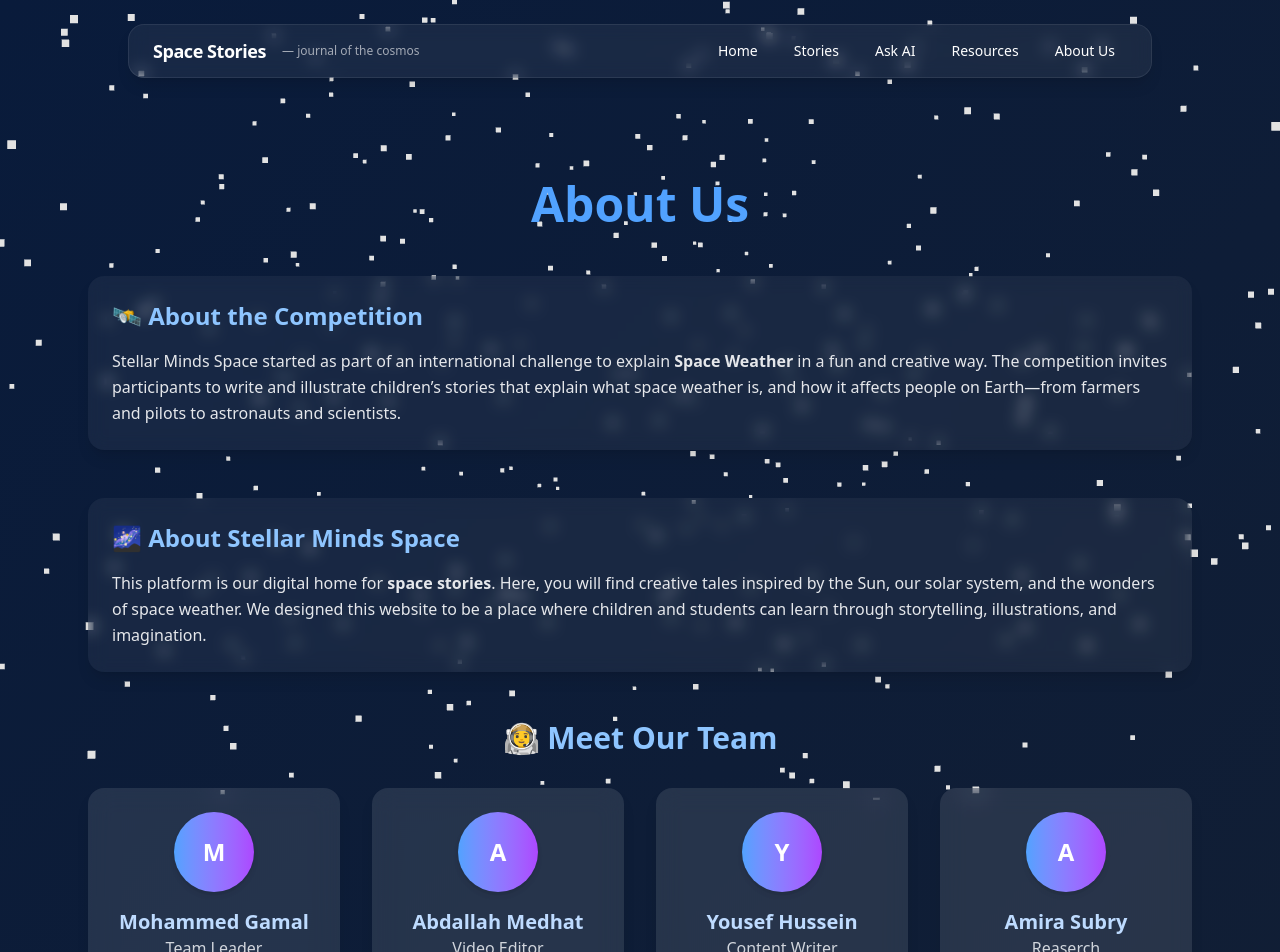
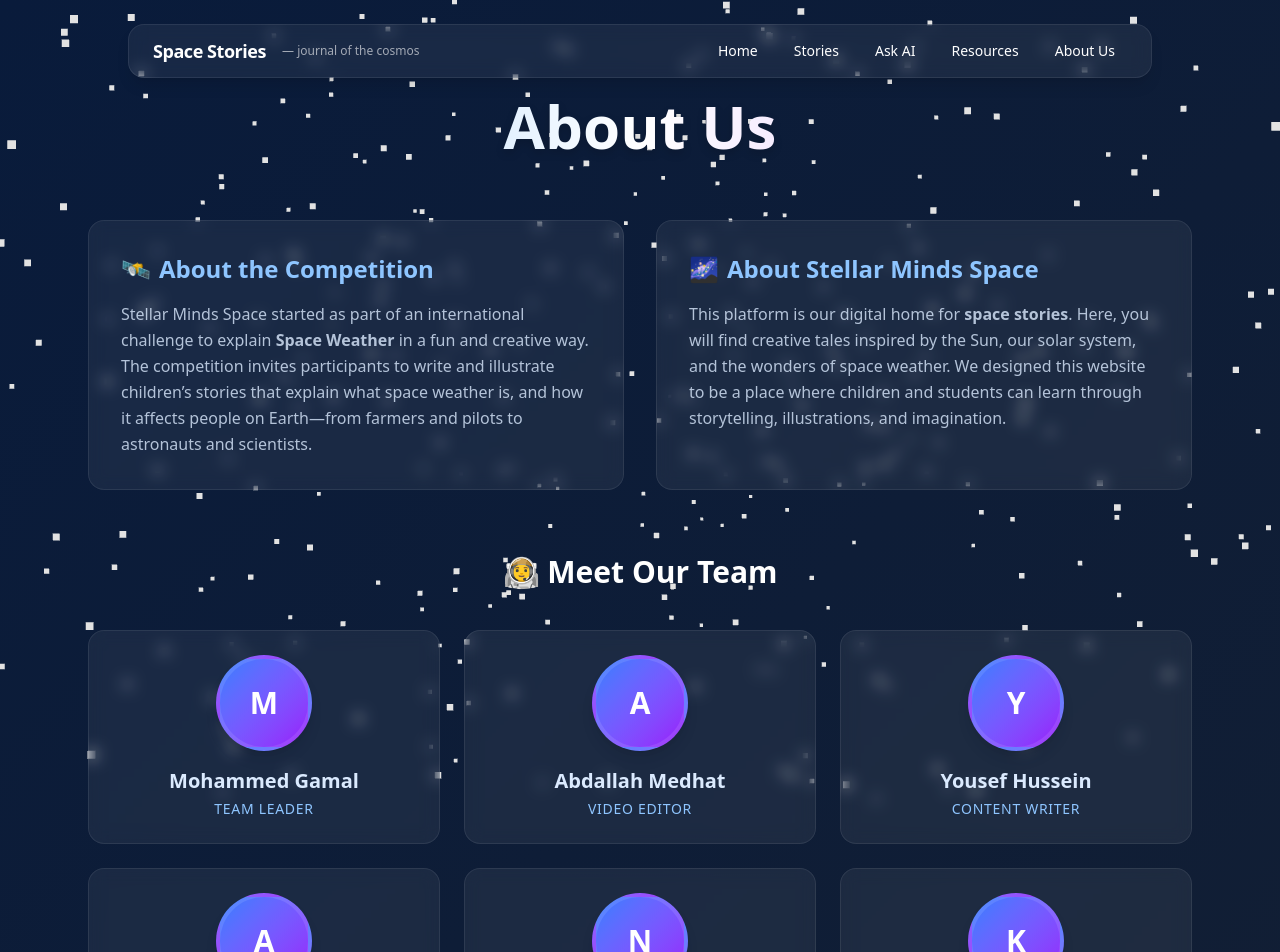
Before and after one commit to yougitgub/space-storiess, a Next.js app: page /about in a window 1280 px wide. Shown: the top 952 px of the page. Built offline with nearby package versions, Linux system fonts and the light colour scheme.

Commit message:
some Updates

```diff
--- a/app/about/page.jsx
+++ b/app/about/page.jsx
@@ -1,62 +1,58 @@
 "use client";
+
 import SpaceScene from "@/components/SpaceScene";
 import NavBar from "@/components/NavBar";
 import Footer from "@/components/Footer";
-
-
+import { motion } from "framer-motion";
 
 const team = [
-  {
-    name: "Mohammed Gamal",
-    role: "Team Leader",
-    skills: ["React", "Next.js", "TailwindCSS"],
-  },
-  {
-    name: "Abdallah Medhat",
-    role: "Video Editor",
-    skills: ["Creative Writing", "Science Communication"],
-  },
-  {
-    name: "Yousef Hussein",
-    role: "Content Writer",
-    skills: ["Creative Writing", "Science Communication"],
-  },
-  {
-    name: "Amira Subry",
-    role: "Reaserch",
-    skills: ["Creative Writing", "Science Communication"],
-  },
-  {
-    name: "Norhan Rady",
-    role: "Presentation",
-    skills: ["Creative Writing", "Science Communication"],
-  },
-  {
-    name: "Khalil Abdelrahman",
-    role: "Front-End Developer",
-    skills: ["Creative Writing", "Science Communication"],
-  },
-
+  { name: "Mohammed Gamal", role: "Team Leader", initial: "M" },
+  { name: "Abdallah Medhat", role: "Video Editor", initial: "A" },
+  { name: "Yousef Hussein", role: "Content Writer", initial: "Y" },
+  { name: "Amira Subry", role: "Research", initial: "A" },
+  { name: "Norhan Rady", role: "Presentation", initial: "N" },
+  { name: "Khalil Abdelrahman", role: "Front-End Developer", initial: "K" },
 ];
 
 export default function AboutPage() {
+  const containerVariants = {
+    hidden: { opacity: 0 },
+    show: {
+      opacity: 1,
+      transition: { staggerChildren: 0.1 }
+    }
+  };
+
+  const itemVariants = {
+    hidden: { opacity: 0, y: 20 },
+    show: { opacity: 1, y: 0 }
+  };
+
   return (
-    <div className="relative min-h-screen  text-gray-200 mt-25">
+    <div className="relative min-h-screen text-gray-200">
       <SpaceScene />
       <NavBar />
 
+      <main className="relative z-10 max-w-6xl mx-auto px-6 py-24">
+        <motion.h1
+          initial={{ opacity: 0, y: -20 }}
+          animate={{ opacity: 1, y: 0 }}
+          className="text-5xl md:text-6xl font-bold text-center mb-16 bg-clip-text text-transparent bg-gradient-to-r from-blue-300 via-white to-purple-300 drop-shadow-lg"
+        >
+          About Us
+        </motion.h1>
 
-      <div className="relative z-10 max-w-6xl mx-auto px-6 py-20">
-        <h1 className="text-4xl md:text-5xl font-bold text-center mb-12 text-blue-400">
-          About Us
-        </h1>
-
-
-        <section className="mb-12 bg-white/5 backdrop-blur-sm rounded-2xl p-6 shadow-lg">
-          <h2 className="text-2xl font-semibold text-blue-300 mb-4">
-            🛰️ About the Competition
+        <motion.div
+          initial={{ opacity: 0, y: 20 }}
+          animate={{ opacity: 1, y: 0 }}
+          transition={{ delay: 0.2 }}
+          className="grid gap-8 md:grid-cols-2 mb-16"
+        >
+          <section className="glass p-8 rounded-2xl">
+            <h2 className="text-2xl font-bold text-blue-300 mb-4 flex items-center gap-2">
+              <span>🛰️</span> About the Competition
             </h2>
-          <p className="leading-relaxed">
+            <p className="leading-relaxed text-blue-100/80">
               Stellar Minds Space started as part of an international challenge to
               explain <strong>Space Weather</strong> in a fun and creative way. The
               competition invites participants to write and illustrate children’s
@@ -65,12 +61,11 @@ export default function AboutPage() {
             </p>
           </section>
 
-
-        <section className="mb-12 bg-white/5 backdrop-blur-sm rounded-2xl p-6 shadow-lg">
-          <h2 className="text-2xl font-semibold text-blue-300 mb-4">
-            🌌 About Stellar Minds Space
+          <section className="glass p-8 rounded-2xl">
+            <h2 className="text-2xl font-bold text-blue-300 mb-4 flex items-center gap-2">
+              <span>🌌</span> About Stellar Minds Space
             </h2>
-          <p className="leading-relaxed">
+            <p className="leading-relaxed text-blue-100/80">
               This platform is our digital home for <strong>space stories</strong>.
               Here, you will find creative tales inspired by the Sun, our solar
               system, and the wonders of space weather. We designed this website to
@@ -78,34 +73,45 @@ export default function AboutPage() {
               illustrations, and imagination.
             </p>
           </section>
+        </motion.div>
 
+        <section>
+          <motion.h2
+            initial={{ opacity: 0 }}
+            whileInView={{ opacity: 1 }}
+            viewport={{ once: true }}
+            className="text-3xl font-bold text-center mb-10 text-white"
+          >
+            👨‍🚀 Meet Our Team
+          </motion.h2>
 
-        <section className="mb-12">
-          <h2 className="text-3xl font-semibold text-blue-300 mb-8 text-center">
-            👨‍🚀 Meet Our Team
-          </h2>
-
-
-          <div className="grid gap-8 sm:grid-cols-2 lg:grid-cols-4">
+          <motion.div
+            variants={containerVariants}
+            initial="hidden"
+            whileInView="show"
+            viewport={{ once: true }}
+            className="grid gap-6 sm:grid-cols-2 lg:grid-cols-3 xl:grid-cols-3"
+          >
             {team.map((member, index) => (
-              <div
+              <motion.div
                 key={index}
-                className="bg-white/10 backdrop-blur-md rounded-2xl p-6 shadow-lg hover:scale-105 transition-transform"
+                variants={itemVariants}
+                whileHover={{ scale: 1.05, y: -5 }}
+                className="glass p-6 rounded-2xl flex flex-col items-center text-center transition-colors hover:bg-white/10"
               >
-                <div className="w-20 h-20 mx-auto mb-4 rounded-full bg-gradient-to-r from-blue-400 to-purple-500 flex items-center justify-center text-2xl font-bold text-white shadow-md">
-                  {member.name[0]}
+                <div className="w-24 h-24 mb-4 rounded-full bg-gradient-to-br from-blue-500 to-purple-600 flex items-center justify-center text-3xl font-bold text-white shadow-lg border-4 border-white/10">
+                  {member.initial}
                 </div>
-                <h3 className="text-xl font-semibold text-center text-blue-200">
+                <h3 className="text-xl font-bold text-blue-100 mb-1">
                   {member.name}
                 </h3>
-                <p className="text-center text-gray-300">{member.role}</p>
-
-              </div>
+                <p className="text-sm font-medium text-blue-300 uppercase tracking-wider">{member.role}</p>
+              </motion.div>
             ))}
-          </div>
+          </motion.div>
         </section>
-      </div>
-      <Footer></Footer>
+      </main>
+      <Footer />
     </div>
   );
 }
```
Lines whose indentation alone changed are shown as unchanged.
